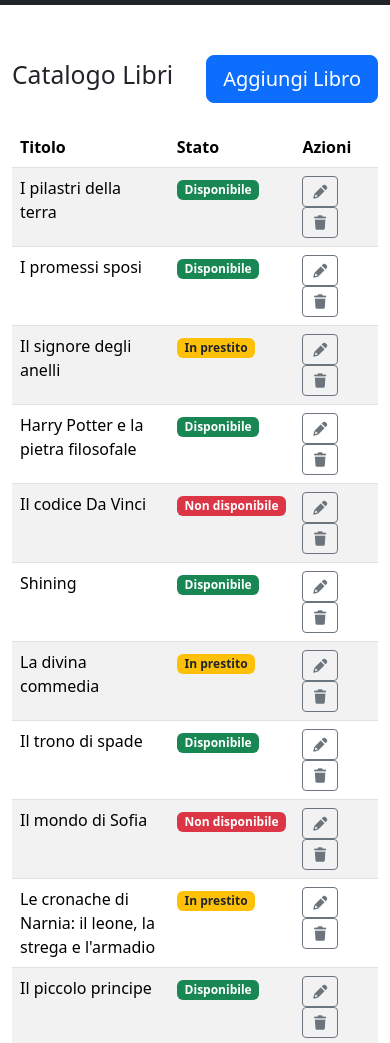
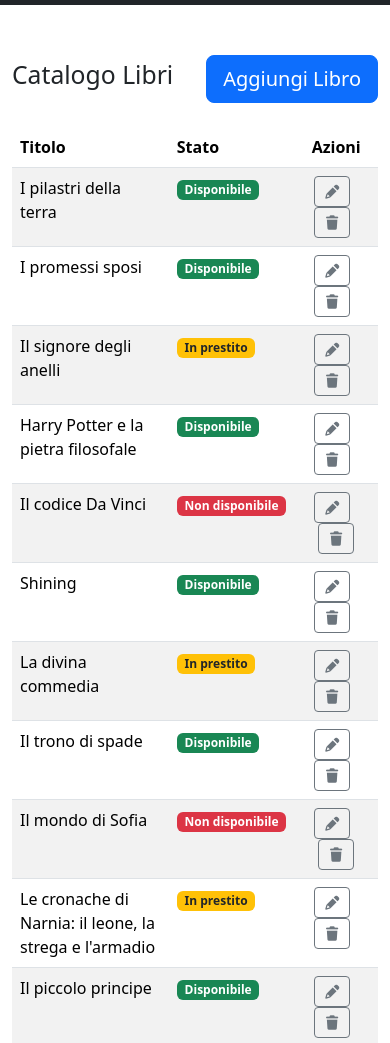
Before and after one commit to SerenaMichetti/html-css-bootstrap-dashboard, a plain HTML site: page index.html in a window 390 px wide. Shown: the part 57-1100 px from the top of the page. Drawn offline with nearby package versions, Linux system fonts and the light colour scheme.

Commit message:
creazione della pagina in desktop responsive

```diff
--- a/index.html
+++ b/index.html
@@ -70,9 +70,11 @@
         </nav>
     </header>
 
-    <main class="container">
+    <main class="container d-lg-flex justify-content-lg-around">
+        <!--primo contenitore-->
+        <div class="col-lg-7">
             <!--TITOLO E BOTTONE -->
-        <div class="d-flex  justify-content-between">
+            <div class="d-flex mb-4 justify-content-between">
                 <div class="align-content-center">
                     <h2>Catalogo Libri</h2>
                 </div>
@@ -80,15 +82,15 @@
             </div>
 
             <!-- Tabella -->
-        <div class=" my-4">
+            <div class=" mb-4">
                 <table class="table table-striped">
                     <!-- Header -->
                     <thead>
                         <tr>
-                        <th scope="col" class="col-6 col-md-4">Titolo</th>
-                        <th scope="col" class="d-none d-md-table-cell col-md-2">Data presito</th>
-                        <th scope="col" class="col-3 col-md-2">Stato</th>
-                        <th scope="col" class="col-3 col-md-4">Azioni</th>
+                            <th scope="col" class="col-6 col-md-6 col-lg-5">Titolo</th>
+                            <th scope="col" class="d-none d-md-table-cell col-md-2 col-lg-2">Data presito</th>
+                            <th scope="col" class="col-3 col-md-2 col-lg-2">Stato</th>
+                            <th scope="col" class="col-3 col-md-2 col-lg-3 text-center">Azioni</th>
                         </tr>
                     </thead>
                     <!-- corpo tabella -->
@@ -100,7 +102,7 @@
                             <td>
                                 <span class="badge bg-success">Disponibile</span>
                             </td>
-                        <td>
+                            <td class="text-center">
                                 <button class="btn btn-sm btn-outline-secondary me-2">
                                     <i class="fa-solid fa-pencil"></i>
                                 </button>
@@ -117,7 +119,7 @@
                             <td>
                                 <span class="badge bg-success">Disponibile</span>
                             </td>
-                        <td>
+                            <td class="text-center">
                                 <button class="btn btn-sm btn-outline-secondary me-2">
                                     <i class="fa-solid fa-pencil"></i>
                                 </button>
@@ -133,7 +135,7 @@
                             <td>
                                 <span class="badge bg-warning text-dark">In prestito</span>
                             </td>
-                        <td>
+                            <td class="text-center">
                                 <button class="btn btn-sm btn-outline-secondary me-2">
                                     <i class="fa-solid fa-pencil"></i>
                                 </button>
@@ -149,7 +151,7 @@
                             <td>
                                 <span class="badge bg-success">Disponibile</span>
                             </td>
-                        <td>
+                            <td class="text-center">
                                 <button class="btn btn-sm btn-outline-secondary me-2">
                                     <i class="fa-solid fa-pencil"></i>
                                 </button>
@@ -165,7 +167,7 @@
                             <td>
                                 <span class="badge bg-danger">Non disponibile</span>
                             </td>
-                        <td>
+                            <td class="text-center">
                                 <button class="btn btn-sm btn-outline-secondary me-2">
                                     <i class="fa-solid fa-pencil"></i>
                                 </button>
@@ -181,7 +183,7 @@
                             <td>
                                 <span class="badge bg-success">Disponibile</span>
                             </td>
-                        <td>
+                            <td class="text-center">
                                 <button class="btn btn-sm btn-outline-secondary me-2">
                                     <i class="fa-solid fa-pencil"></i>
                                 </button>
@@ -197,7 +199,7 @@
                             <td>
                                 <span class="badge bg-warning text-dark">In prestito</span>
                             </td>
-                        <td>
+                            <td class="text-center">
                                 <button class="btn btn-sm btn-outline-secondary me-2">
                                     <i class="fa-solid fa-pencil"></i>
                                 </button>
@@ -213,7 +215,7 @@
                             <td>
                                 <span class="badge bg-success">Disponibile</span>
                             </td>
-                        <td>
+                            <td class="text-center">
                                 <button class="btn btn-sm btn-outline-secondary me-2">
                                     <i class="fa-solid fa-pencil"></i>
                                 </button>
@@ -229,7 +231,7 @@
                             <td>
                                 <span class="badge bg-danger">Non disponibile</span>
                             </td>
-                        <td>
+                            <td class="text-center">
                                 <button class="btn btn-sm btn-outline-secondary me-2">
                                     <i class="fa-solid fa-pencil"></i>
                                 </button>
@@ -245,7 +247,7 @@
                             <td>
                                 <span class="badge bg-warning text-dark">In prestito</span>
                             </td>
-                        <td>
+                            <td class="text-center">
                                 <button class="btn btn-sm btn-outline-secondary me-2">
                                     <i class="fa-solid fa-pencil"></i>
                                 </button>
@@ -261,7 +263,7 @@
                             <td>
                                 <span class="badge bg-success">Disponibile</span>
                             </td>
-                        <td>
+                            <td class="text-center">
                                 <button class="btn btn-sm btn-outline-secondary me-2">
                                     <i class="fa-solid fa-pencil"></i>
                                 </button>
@@ -277,7 +279,7 @@
                             <td>
                                 <span class="badge bg-success">Disponibile</span>
                             </td>
-                        <td>
+                            <td class="text-center">
                                 <button class="btn btn-sm btn-outline-secondary me-2">
                                     <i class="fa-solid fa-pencil"></i>
                                 </button>
@@ -288,8 +290,13 @@
                         </tr>
                     </tbody>
                 </table>
+            </div>
+        </div>
+
+        <!--secondo contenitore-->
+        <div class="col-lg-4 ">
             <!--Card con checkbox 1-->
-            <div class="card my-4">
+            <div class="card mb-4 ">
                 <h3 class="card-header">Todo</h3>
                 <div class="card-body">
                     <ul class="list-group">
@@ -313,8 +320,9 @@
                     </ul>
                 </div>
             </div>
-            <!--Card con checkbox 2-->
-            <div class="card my-4">
+
+            <!--Card con accordion 2-->
+            <div class="card mb-4">
                 <h3 class="card-header">F.A.Q.</h3>
                 <div class="card-body">
                     <div class="accordion" id="accordionExample">
@@ -363,6 +371,7 @@
                     </div>
                 </div>
             </div>
+        </div>
     </main>
 
 
```
Lines whose indentation alone changed are shown as unchanged.
